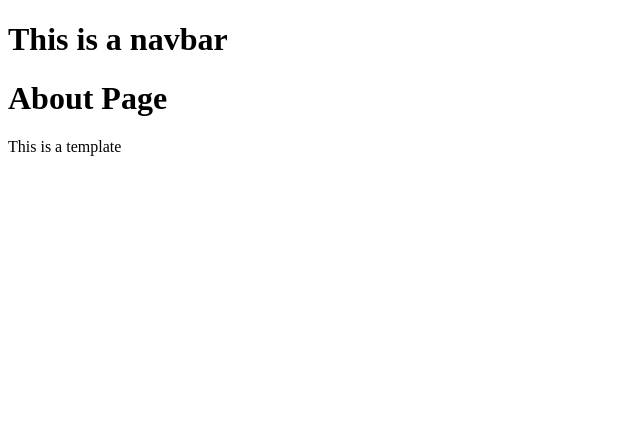
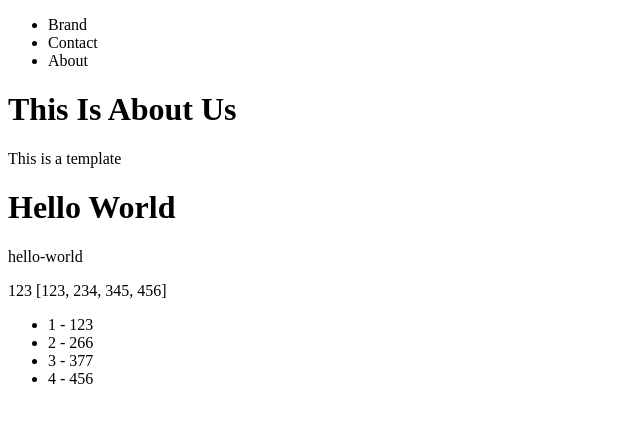
Before and after one commit to Hritik-Verma41/django-test, a Django app: page /about/ in a window 1280 px wide. Shown: the top 423 px of the page, without its empty margins (0-640 px from the left). Run offline with Django 5.2, Linux system fonts and the light colour scheme.

Commit message:
Made some changes

```diff
--- a/trydjango/pages/views.py
+++ b/trydjango/pages/views.py
@@ -12,7 +12,13 @@ def contact_view(request, *args, **kwargs):
     return render(request, 'contact.html', {})
 
 def about_view(request, *args, **kwargs):
-    return render(request, 'about.html', {})
+    my_context = {
+        "title": "this is about us",
+        "my_number": 123,
+        "my_list": [123, 234, 345, 456],
+        "my_html": "<h1>Hello World</h1>"
+    }
+    return render(request, 'about.html', my_context)
 
 def social_view(request, *args, **kwargs):
     return render(request, 'social.html', {})
--- a/trydjango/templates/about.html
+++ b/trydjango/templates/about.html
@@ -1,6 +1,30 @@
 {% extends 'base.html' %}
 
 {% block content %}
-<h1>About Page</h1>
+<h1>{{ title|capfirst|title }}</h1>
 <p>This is a template</p>
+
+{{ my_html|safe }}
+{{ my_html|striptags|slugify }}
+
+<p>
+<!-- displaying context elements -->
+{{ my_number }}
+{{ my_list }}
+</p>
+
+<ul>
+<!-- loop in context -->
+{% for my_sub_item in my_list %}
+    <!-- conditionals in templates in Django -->
+    {% if my_sub_item == 234 %}
+    <li>{{ forloop.counter }} - {{ my_sub_item|add:32 }}</li>
+    {% elif my_sub_item == 345 %}
+    <li>{{ forloop.counter }} - {{ my_sub_item|add:32 }}</li>
+    {% else %}
+    <li>{{ forloop.counter }} - {{ my_sub_item }}</li>
+    {% endif %}
+{% endfor %}
+</ul>
+
 {% endblock %}
--- a/trydjango/templates/base.html
+++ b/trydjango/templates/base.html
@@ -6,8 +6,10 @@
     <title>Coding for Entreprenuers is doing Try Django</title>
 </head>
 <body>
-    <h1>This is a navbar</h1>
+    {% include 'navbar.html' %}
+
     {% block content %}
+    replace me
     {% endblock %}
 </body>
 </html>
--- /dev/null
+++ b/trydjango/templates/navbar.html
@@ -0,0 +1,7 @@
+<nav>
+    <ul>
+        <li>Brand</li>
+        <li>Contact</li>
+        <li>About</li>
+    </ul>
+</nav>
```
